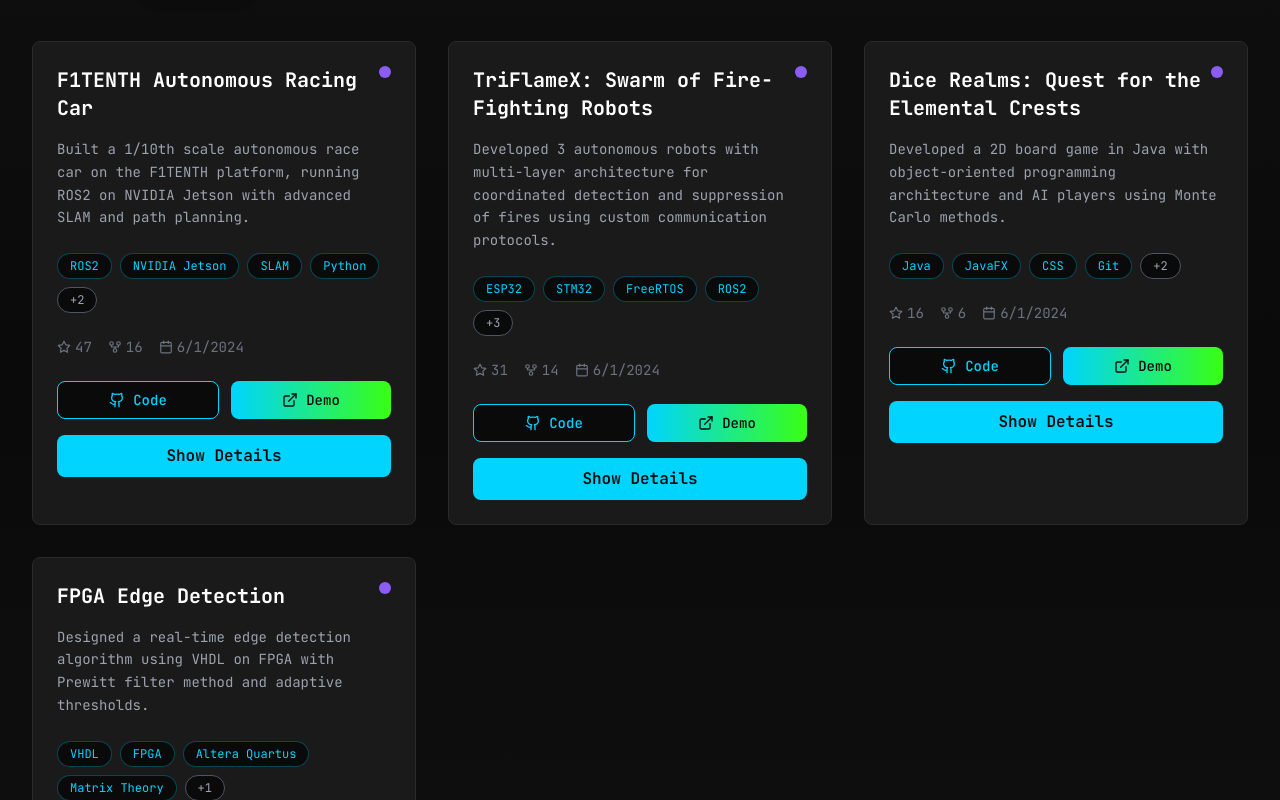
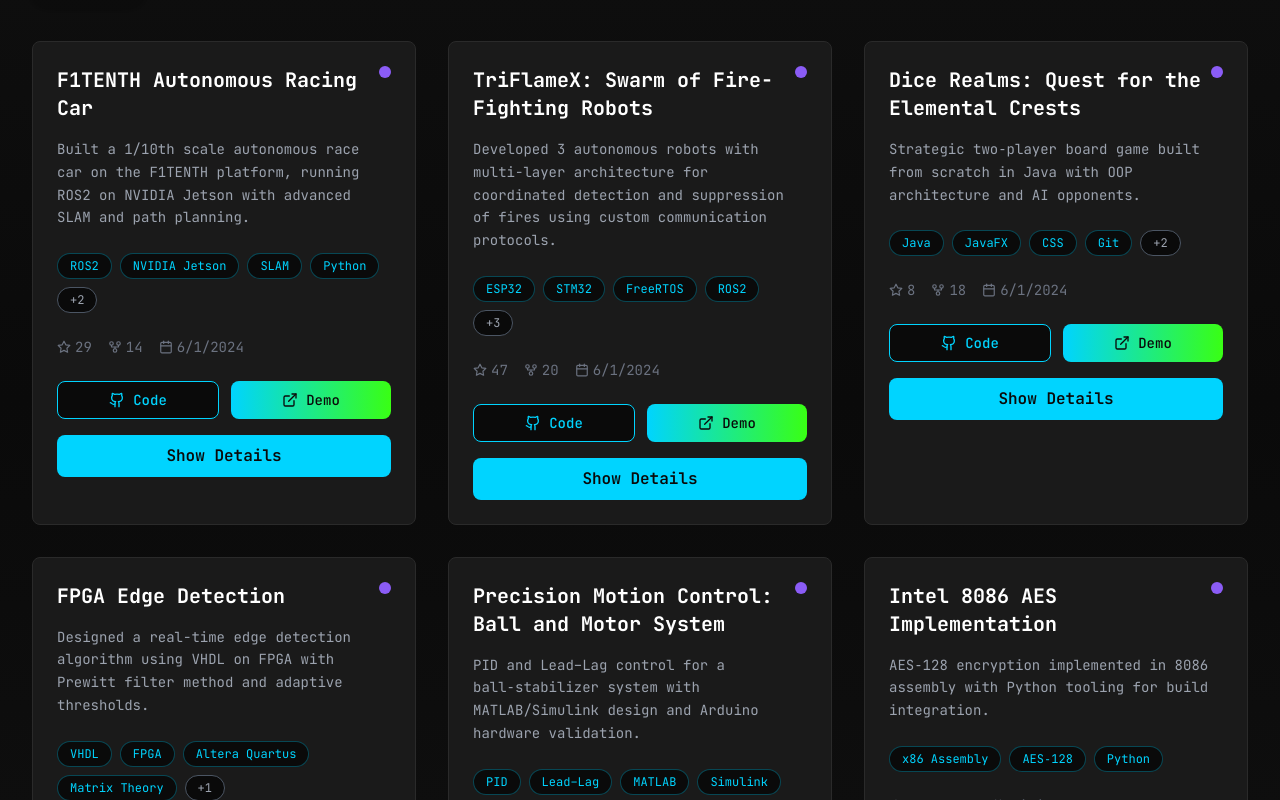
Before and after one commit to Mohammed-Azab/myportfolio, a React (Vite) app: page / in a window 1280 px wide. Shown: the part 6580-7380 px from the top of the page. Built offline with nearby package versions, Linux system fonts and the light colour scheme.

Commit message:
feat(projects): add Precision Motion Control (PID/Lead–Lag) and Intel 8086 AES; refine Dice Realms description\n\n- Sources: DynamiControl repo [https://github.com/Mohammed-Azab/DynamiControl] and AFA86x repo [https://github.com/FamALouiz/AFA86x]

```diff
--- a/src/data/projects.js
+++ b/src/data/projects.js
@@ -48,10 +48,10 @@ export const projectsData = [
   {
     id: 3,
     title: "Dice Realms: Quest for the Elemental Crests",
-    description: "Developed a 2D board game in Java with object-oriented programming architecture and AI players using Monte Carlo methods.",
-    longDescription: "Comprehensive 2D board game with finite state machine for game flow, AI players with multiple difficulty levels, and modern UI design using JavaFX.",
+    description: "Strategic two‑player board game built from scratch in Java with OOP architecture and AI opponents.",
+    longDescription: "Dice Realms is a competitive strategy game set in Eldoria where players cast spell dice to defeat elemental creatures and collect Crests. The design uses clean OOP, a finite‑state machine to manage phases, and a JavaFX UI. We implemented an AI module (ACE) to support multiple difficulty levels using a Monte‑Carlo style decision policy. Collaboration and version control were handled via Git/GitHub; styles were done with CSS.",
     image: "/images/projects/project-placeholder.svg",
-    technologies: ["Java", "JavaFX", "CSS", "Git", "GitHub", "Monte Carlo Methods"],
+    technologies: ["Java", "JavaFX", "CSS", "Git", "GitHub", "AI"],
     category: "Software Development",
     status: "Completed",
     github: "https://github.com/Mohammed-Azab/dice-realms",
@@ -88,6 +88,44 @@ export const projectsData = [
     timeline: "Oct 2023 - Dec 2023",
     teamSize: "Solo Project"
   },
+  {
+    id: 5,
+    title: "Precision Motion Control: Ball and Motor System",
+    description: "PID and Lead–Lag control for a ball‑stabilizer system with MATLAB/Simulink design and Arduino hardware validation.",
+    longDescription: "Designed and tuned a PID controller to meet transient/steady‑state specs, analyzed stability with Root‑Locus and Bode plots, then developed a Lead–Lag compensator in Simulink to match/compare performance. Built a hardware prototype using Arduino, an ultrasonic sensor, and a servo to validate the model against reality.",
+    image: "/images/projects/project-placeholder.svg",
+    technologies: ["PID", "Lead–Lag", "MATLAB", "Simulink", "Arduino", "Servo", "Ultrasonic"],
+    category: "Control Systems",
+    status: "Completed",
+    github: "https://github.com/Mohammed-Azab/DynamiControl",
+    demo: null,
+    features: [
+      "Controller tuning via Root‑Locus and frequency response",
+      "Comparative analysis: PID vs Lead–Lag",
+      "Hardware‑in‑the‑loop validation"
+    ],
+    timeline: "Oct 2024 - Jan 2025",
+    teamSize: "Solo Project"
+  },
+  {
+    id: 6,
+    title: "Intel 8086 AES Implementation",
+    description: "AES‑128 encryption implemented in 8086 assembly with Python tooling for build integration.",
+    longDescription: "Implemented AES‑128 on an Intel 8086 microprocessor: SubBytes, ShiftRows, MixColumns, AddRoundKey, and full key schedule across 10 rounds. The program reads 128‑bit input and key, outputs the encrypted block; Python scripts assist with assembling/including macro files.",
+    image: "/images/projects/project-placeholder.svg",
+    technologies: ["x86 Assembly", "AES‑128", "Python"],
+    category: "Digital Systems",
+    status: "Completed",
+    github: "https://github.com/FamALouiz/AFA86x",
+    demo: null,
+    features: [
+      "Macro‑based core AES transformations",
+      "Key schedule generation",
+      "Interactive I/O via interrupts"
+    ],
+    timeline: "May 2024",
+    teamSize: "Team Project"
+  },
 
 ];
 
@@ -97,7 +135,8 @@ export const projectCategories = [
   "Autonomous Systems",
   "Robotics",
   "Software Development",
-  "Digital Systems"
+  "Digital Systems",
+  "Control Systems"
 ];
 
 // Featured projects (subset for homepage)
```
